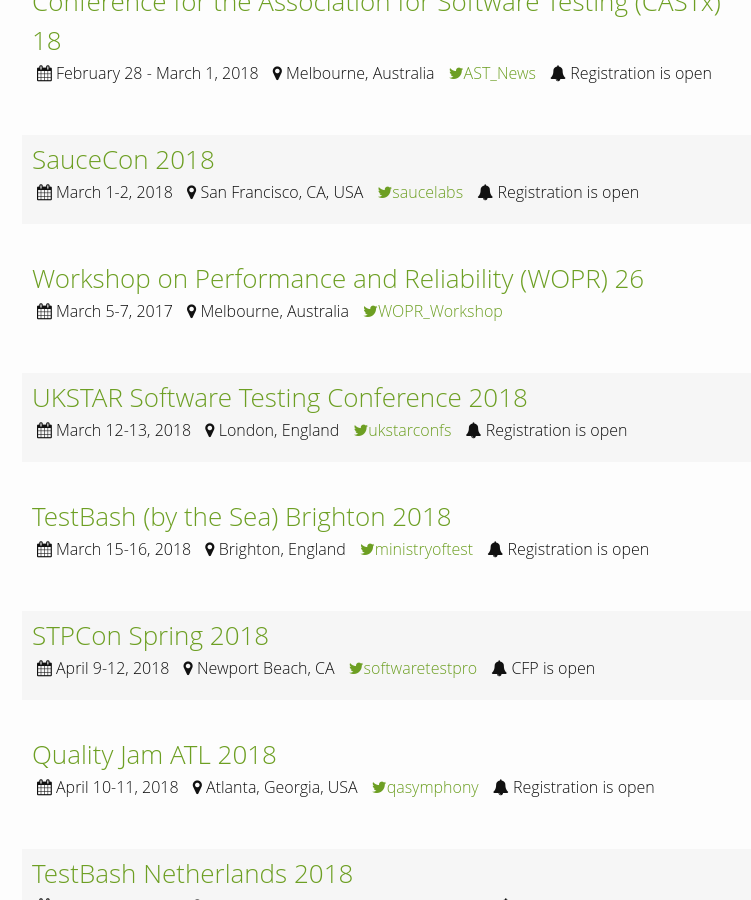
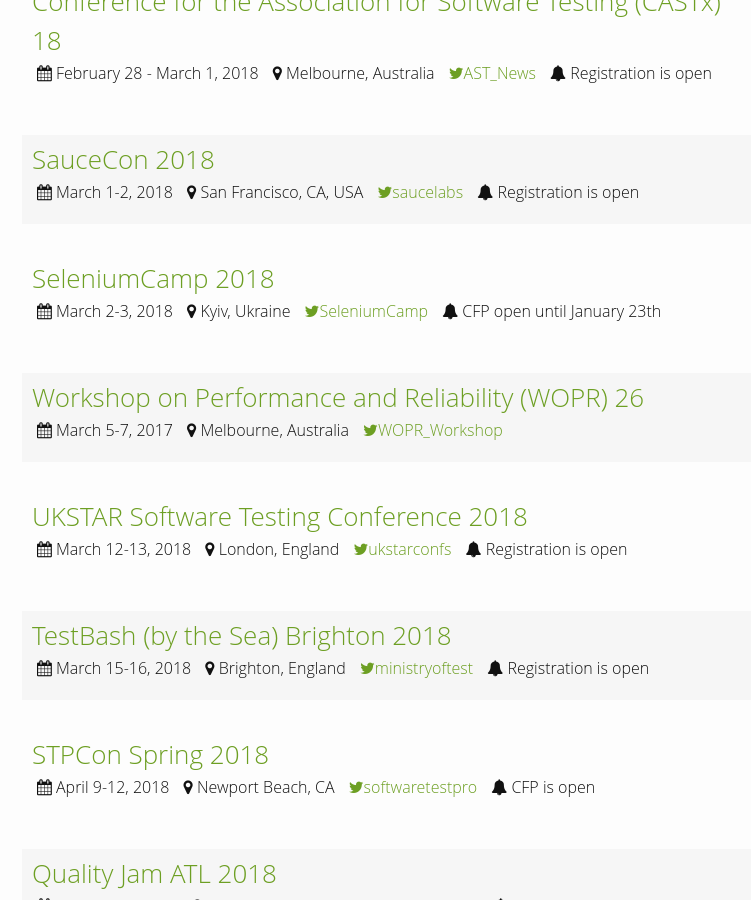
Before and after one commit to TestingConferences/testingconferences.github.io, a Jekyll site: the page built from index.html, in a window 1280 px wide and 900 px high, scrolled down 901 px. Shown: the whole window, without its empty margins (248-999 px from the left). Built offline with Jekyll 4.4.1, drawn with Linux system fonts in a browser that asks for light colours.

Commit message:
Added SeleniumCamp 2018

```diff
--- a/_data/current.yml
+++ b/_data/current.yml
@@ -52,6 +52,13 @@
   url: http://saucecon.com/
   twitter: saucelabs
   status: Registration is open
+
+- name: SeleniumCamp 2018
+  location: Kyiv, Ukraine
+  dates: "March 2-3, 2018"
+  url: http://seleniumcamp.com/
+  twitter: SeleniumCamp
+  status: CFP open until January 23th
 
 - name: Workshop on Performance and Reliability (WOPR) 26
   location: Melbourne, Australia
```
